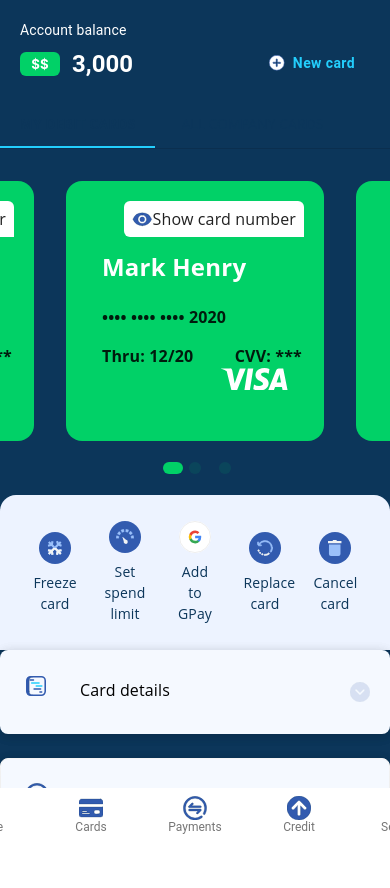
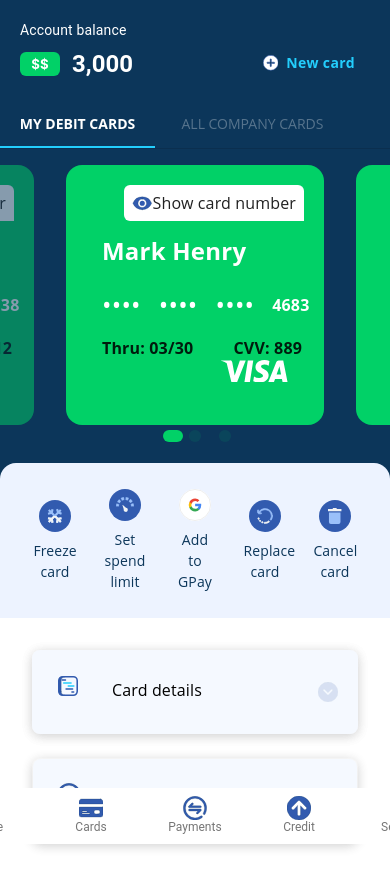
Before and after one commit to habibdeoraji/aspire-frontend, a React (Create React App) app: page /cards in a window 390 px wide. Shown: the top 888 px of the page. Before the commit the page ends 844 px from the top, so only its background shows below. Built offline with nearby package versions, Linux system fonts and the light colour scheme.

Commit message:
update card is done

```diff
--- a/src/App.js
+++ b/src/App.js
@@ -10,8 +10,13 @@ import Cards from "./pages/Cards";
 import Payments from "./pages/Payments";
 import Credit from "./pages/Credit";
 import Settings from "./pages/Settings";
+import { useEffect } from "react";
+import { initializeData } from "./services/mockApiService";
 
 const App = () => {
+  useEffect(() => {
+    initializeData();
+  },[])
   return (
     <Router>
       <Routes>
--- a/src/components/Cards/BalanceInfo.jsx
+++ b/src/components/Cards/BalanceInfo.jsx
@@ -1,10 +1,10 @@
 import React from "react";
-import { Typography, Button, Box, useMediaQuery } from "@material-ui/core";
-import { ReactComponent as AddIcon } from "./../../assets/icons/add.svg";
+import { Typography, Box, useMediaQuery } from "@material-ui/core";
 import CurrencyChip from "./CurrencyChip";
 import { useTheme } from "@emotion/react";
+import AddCardModal from "../Modals/AddCardModal";
 
-function BalanceInfo() {
+const BalanceInfo = ({reftechCards}) => {
   const theme = useTheme();
   const isMobile = useMediaQuery(theme.breakpoints.down("sm"));
 
@@ -16,7 +16,7 @@ function BalanceInfo() {
   };
 
   const balanceTextStyle = {
-    color: isMobile?'white':"black",
+    color: isMobile ? "white" : "black",
     margin: 0,
     fontSize: "14px",
     marginBottom: "8px",
@@ -28,16 +28,7 @@ function BalanceInfo() {
     color: isMobile ? "white" : "black",
   };
 
-  const buttonStyle = isMobile ? {
-    // backgroundColor: theme.palette.primary[100],
-    color: theme.palette.primary[100],
-    fontWeight: "bold",
-    border:'none'
-  } :{
-    backgroundColor: theme.palette.primary[200],
-    color: theme.palette.common.white,
-    fontWeight: "bold",
-  };
+
 
   return (
     <Box style={balanceStyle}>
@@ -52,15 +43,9 @@ function BalanceInfo() {
           </Typography>
         </Box>
       </Box>
-      <Button
-        variant="outlined"
-        startIcon={<AddIcon  style={{ color: isMobile && theme.palette.primary[100] }} />}
-        style={{ ...buttonStyle, textTransform: 'none' }}
-      >
-        New card
-      </Button>
+      <AddCardModal/>
     </Box>
   );
-}
+};
 
 export default BalanceInfo;
--- a/src/components/Cards/CardsTabs.jsx
+++ b/src/components/Cards/CardsTabs.jsx
@@ -5,18 +5,18 @@ import TabContext from "@mui/lab/TabContext";
 import TabList from "@mui/lab/TabList";
 import TabPanel from "@mui/lab/TabPanel";
 import { useTheme } from "@emotion/react";
-import {
-    useMediaQuery
-} from "@mui/material";
+// import {
+//     useMediaQuery
+// } from "@mui/material";
+import { useMediaQuery } from "@material-ui/core";
 import MyDebitCard from "./MyDebitCard";
 
-
-export default function LabTabs() {
+const CardTabs=()=> {
   const theme = useTheme();
   const isMobile = useMediaQuery(theme.breakpoints.down("sm"));
 
-    const [value, setValue] = useState("1");
-
+  const [value, setValue] = useState("1");
+  console.log("isMobile", isMobile);
 
   const handleChange = (event, newValue) => {
     setValue(newValue);
@@ -27,16 +27,20 @@ export default function LabTabs() {
   //   color: isMobile?'white':theme.palette.grey[400],
   // };
 
-    const containerCustomStyle = isMobile ? {
-        padding: 0 ,
+  const containerCustomStyle = isMobile
+    ? {
+        padding: 0,
         backgroundColor: theme.palette.primary[300],
-    }: {
-    padding: '2.5rem',
-    border: `1px solid ${theme.palette.white[500]}`,
-    boxShadow: '0px 2px 12px rgba(0, 0, 0, 0.1)',
-    backgroundColor:'white',
-  };
+      }
+    : {
+        padding: "2.5rem",
+        border: `1px solid ${theme.palette.white[500]}`,
+        boxShadow: "0px 2px 12px rgba(0, 0, 0, 0.1)",
+        backgroundColor: "white",
+      };
 
+  const color = isMobile ? theme.palette.primary[300] : theme.palette.grey[400];
+  console.log("color", color);
   return (
     <Box sx={{ width: "100%", typography: "body1" }}>
       <TabContext value={value}>
@@ -55,24 +59,27 @@ export default function LabTabs() {
               value="1"
               sx={{
                 width: "155px",
-                fontWeight: value === "1" ? "bold" : 'normal',
+                fontWeight: value === "1" ? "bold" : "normal",
                 opacity: value === "1" ? "100%" : "30%",
-                color:isMobile ?theme.palette.primary[300]:theme.palette.grey[400],
               }}
+              style={{ color: "white" }}
             />
             <Tab
               label="All company cards"
               value="2"
               sx={{
                 width: "195px",
-                fontWeight: value === "2" ? "bold" : 'normal',
+                fontWeight: value === "2" ? "bold" : "normal",
                 opacity: value === "2" ? "100%" : "30%",
-                color:isMobile ?theme.palette.primary[300]:theme.palette.grey[400],
               }}
+              style={{ color: "white" }}
             />
           </TabList>
         </Box>
-        <TabPanel value="1" style={{...containerCustomStyle, marginTop:'1rem' }}>
+        <TabPanel
+          value="1"
+          style={{ ...containerCustomStyle, marginTop: "1rem" }}
+        >
           <MyDebitCard />{" "}
         </TabPanel>
         <TabPanel value="2">All company cards</TabPanel>
@@ -80,3 +87,6 @@ export default function LabTabs() {
     </Box>
   );
 }
+
+
+export default CardTabs;
--- a/src/components/Cards/MyDebitCard.jsx
+++ b/src/components/Cards/MyDebitCard.jsx
@@ -1,39 +1,51 @@
-import React,{useState} from "react";
+import React, { useState, useEffect } from "react";
 import {
   Box,
-  Card,
   Typography,
   Button,
   IconButton,
-  List,
-  ListItem,
   ListItemIcon,
   ListItemText,
-  Divider,
   useMediaQuery,
+  useTheme,
 } from "@mui/material";
+
+import {
+  getCards,
+  updateCard,
+  deleteCard,
+} from "./../../services/mockApiService";
 
 import { ReactComponent as FreezeCardIcon } from "./../../assets/icons/Freeze card.svg";
 import { ReactComponent as SetSpendLimitIcon } from "./../../assets/icons/Set spend limit.svg";
 import { ReactComponent as AddtoGpayIcon } from "./../../assets/icons/GPay.svg";
 import { ReactComponent as ReplaceCardIcon } from "./../../assets/icons/Replace card.svg";
 import { ReactComponent as CancelCardIcon } from "./../../assets/icons/Deactivate card.svg";
-
 import { ReactComponent as CardDetailsIcon } from "./../../assets/icons/Group 11889.svg";
 import { ReactComponent as PaymentsIcon } from "./../../assets/icons/Payments.svg";
-
 import { ReactComponent as UpArrowIcon } from "./../../assets/icons/up-arrow.svg";
 import { ReactComponent as DownArrowIcon } from "./../../assets/icons/down-arrow.svg";
 
-import DebitCard from "../ElementaryComponents/DebitCard";
-import { useTheme } from "@emotion/react";
 import CardCarousel from "../ElementaryComponents/CardCarousal";
 
 const MyDebitCard = () => {
   const theme = useTheme();
-  const [showCardDetails,setShowCardDetails]=useState(false)
+  const [showCardDetails, setShowCardDetails] = useState(false);
   const [showRecentTransactions, setShowRecentTransactions] = useState(false);
   const isMobile = useMediaQuery(theme.breakpoints.down("sm"));
+  const [cards, setCards] = useState([]);
+  const [activeCard, setActiveCard] = useState(null);
+
+  useEffect(() => {
+    getCards().then((fetchedCards) => setCards(fetchedCards));
+  }, []);
+
+  useEffect(() => {
+    setActiveCard(cards[0]);
+  }, [cards, cards?.length]);
+
+  console.log("cards", cards);
+  console.log("activeCard", activeCard);
 
   const customActionButtonStyle = {
     width: "20%",
@@ -48,6 +60,25 @@ const MyDebitCard = () => {
     marginTop: "0.5rem",
   };
 
+  const handleCardFreeze = () => {
+    const cardsData = JSON.parse(JSON.stringify(cards));
+    const index = cardsData.findIndex((card) => card.id === activeCard.id);
+
+    if (index !== -1) {
+      const updatedCardData = {
+        ...activeCard,
+        card_frozen_status: !activeCard?.card_frozen_status,
+      };
+      cardsData[index] = updatedCardData;
+      setCards(cardsData);
+    updateCard(cardsData)
+    }
+    setCards(cardsData);
+    updateCard(cardsData)
+  };
+
+  console.log("card updated", cards);
+
   return (
     <Box
       sx={{
@@ -60,11 +91,12 @@ const MyDebitCard = () => {
       {/* Debit Card Section */}
       <Box
         sx={{
-          width: { xs: "100%", md: "48%" },
+          width: { xs: "100%", md: "52%" },
           backgroundColor: isMobile && "#0C365A",
         }}
       >
-        <CardCarousel/>
+        <CardCarousel cards={cards} setActiveCard={setActiveCard} />
+
         {/* Action Buttons for the Card */}
         <Box
           sx={{
@@ -74,14 +106,19 @@ const MyDebitCard = () => {
             borderBottomLeftRadius: isMobile ? 0 : "1rem",
             borderBottomRightRadius: isMobile ? 0 : "1rem",
             marginTop: "2rem",
+            marginLeft: isMobile ? "0" : "1rem",
+            marginRight: isMobile ? "0" : "1rem",
             padding: "1.25rem",
             backgroundColor: theme.palette.white[300],
           }}
         >
-          <Button style={{ ...customActionButtonStyle }}>
+          <Button
+            style={{ ...customActionButtonStyle }}
+            onClick={handleCardFreeze}
+          >
             <FreezeCardIcon />
             <Typography sx={{ ...customActionTexStyle, textTransform: "none" }}>
-              Freeze card
+              {activeCard?.card_frozen_status ? "Unfreeze card" : "Freeze card"}
             </Typography>
           </Button>
           <Button style={{ ...customActionButtonStyle }}>
@@ -116,52 +153,84 @@ const MyDebitCard = () => {
         sx={{
           width: { xs: "100%", md: "45%" },
           border: isMobile && "none",
-          display: 'flex',
-          flexDirection:'column',
-          gap:'1.5rem'
+          display: "flex",
+          flexDirection: "column",
+          gap: "1.5rem",
+          padding: isMobile ? "2rem" : "0",
+          paddingBottom: isMobile ? "5rem" : 0,
+          background: "white",
+          zIndex: 10,
         }}
       >
-        <Box style={{ borderRadius: '8px', boxShadow: '0 2px 12px rgba(0, 0, 0, .1)' }}>
-          <Box style={{
-            display: 'flex',
-            padding: '1.5rem',
-            backgroundColor: theme.palette.white[200],
-            borderRadius: '8px',
-            boxShadow: '0 2px 12px rgba(0, 0, 0, .1)'
-          }}>
+        <Box
+          style={{
+            borderRadius: "8px",
+            boxShadow: "0 2px 12px rgba(0, 0, 0, .1)",
+          }}
+        >
+          <Box
+            style={{
+              display: "flex",
+              padding: "1.5rem",
+              backgroundColor: theme.palette.white[200],
+              borderRadius: "8px",
+              boxShadow: "0 2px 12px rgba(0, 0, 0, .1)",
+            }}
+          >
             <ListItemIcon>
               <CardDetailsIcon />
             </ListItemIcon>
             <ListItemText primary="Card details" />
-            <IconButton edge="end" aria-label="details" onClick={()=> setShowCardDetails(!showCardDetails)}>
-              {showCardDetails ?<UpArrowIcon/>:<DownArrowIcon />}
+            <IconButton
+              edge="end"
+              aria-label="details"
+              onClick={() => setShowCardDetails(!showCardDetails)}
+            >
+              {showCardDetails ? <UpArrowIcon /> : <DownArrowIcon />}
             </IconButton>
           </Box>
-          {showCardDetails && <Box style={{padding:'1.5rem'}}>
-            <Typography>Card Details</Typography>
-          </Box>}
+          {showCardDetails && (
+            <Box style={{ padding: "1.5rem" }}>
+              <Typography>Card Details</Typography>
+            </Box>
+          )}
         </Box>
 
-        <Box style={{ borderRadius: '8px', backgroundColor:'white', border:'1px solid #FCFCFC', boxShadow: '0 2px 12px rgba(0, 0, 0, .1)' }}>
-          <Box style={{
-            display: 'flex',
-            padding: '1.5rem',
-            backgroundColor: theme.palette.white[200],
-            borderRadius: '8px',
-            boxShadow: '0 2px 12px rgba(0, 0, 0, .1)'
-          }}>
+        <Box
+          style={{
+            borderRadius: "8px",
+            backgroundColor: "white",
+            border: "1px solid #FCFCFC",
+            boxShadow: "0 2px 12px rgba(0, 0, 0, .1)",
+          }}
+        >
+          <Box
+            style={{
+              display: "flex",
+              padding: "1.5rem",
+              backgroundColor: theme.palette.white[200],
+              borderRadius: "8px",
+              boxShadow: "0 2px 12px rgba(0, 0, 0, .1)",
+            }}
+          >
             <ListItemIcon>
               <PaymentsIcon />
             </ListItemIcon>
             <ListItemText primary="Card details" />
-            <IconButton edge="end" aria-label="details" onClick={()=>setShowRecentTransactions(!showRecentTransactions)}>
-            {showRecentTransactions ?<UpArrowIcon/>:<DownArrowIcon />}
+            <IconButton
+              edge="end"
+              aria-label="details"
+              onClick={() => setShowRecentTransactions(!showRecentTransactions)}
+            >
+              {showRecentTransactions ? <UpArrowIcon /> : <DownArrowIcon />}
             </IconButton>
           </Box>
-          {showRecentTransactions && <Box style={{padding:'1.5rem'}}>
-          <Typography>Recent Transactions</Typography>
-          <Typography>Card Details</Typography>
-          </Box>}
+          {showRecentTransactions && (
+            <Box style={{ padding: "1.5rem" }}>
+              <Typography>Recent Transactions</Typography>
+              <Typography>Card Details</Typography>
+            </Box>
+          )}
         </Box>
       </Box>
     </Box>
--- a/src/components/ElementaryComponents/CardCarousal.jsx
+++ b/src/components/ElementaryComponents/CardCarousal.jsx
@@ -6,10 +6,12 @@ import "slick-carousel/slick/slick-theme.css";
 import DebitCard from "./DebitCard";
 import { useTheme } from "@emotion/react";
 
-const CardCarousel = ({ slides = [1, 2, 3] }) => {
+const CardCarousel = ({ cards=[],setActiveCard }) => {
   const theme = useTheme();
   const isMobile = useMediaQuery(theme.breakpoints.down("sm"));
   const [currentSlide, setCurrentSlide] = useState(0);
+
+  console.log('cards',cards);
 
   // Custom styling for the dots
   const dotStyle = {
@@ -32,7 +34,15 @@ const CardCarousel = ({ slides = [1, 2, 3] }) => {
   // Carousel settings with custom dots
   const settings = {
     dots: true,
-    beforeChange: (oldIndex, newIndex) => setCurrentSlide(newIndex),
+    beforeChange: (oldIndex, newIndex) => {
+      setCurrentSlide(newIndex)
+      // const activeCardId = cards[newIndex].id;
+      setActiveCard(cards[newIndex]);
+    },
+  //   afterChange: currentIndex => {
+  //     const activeCardId = cards[currentIndex].id;
+  //     setActiveCard(activeCardId);
+  // },
     centerMode: isMobile? true:false,
     speed: 500,
     slidesToShow: 1,
@@ -50,9 +60,9 @@ const CardCarousel = ({ slides = [1, 2, 3] }) => {
 
   return (
     <Slider {...settings}>
-      {slides.map((slide, index) => (
+      {cards.map((cardDetails, index) => (
         <div key={index}>
-          <DebitCard />
+          <DebitCard cardDetails={cardDetails} />
         </div>
       ))}
     </Slider>
--- a/src/components/ElementaryComponents/DebitCard.jsx
+++ b/src/components/ElementaryComponents/DebitCard.jsx
@@ -11,12 +11,14 @@ import { ReactComponent as VisibilityIcon } from "./../../assets/icons/remove_re
 import { ReactComponent as VisaLogo } from "./../../assets/icons/Visa Logo.svg";
 import { useTheme } from "@emotion/react";
 import { Button } from "@material-ui/core";
+import ShowCardNumber from "./ShowCardNumber";
 
-const DebitCard = () => {
+const DebitCard = ({ cardDetails }) => {
   const theme = useTheme();
   const isMobile = useMediaQuery(theme.breakpoints.down("sm"));
-
   const [showCardNumber, setShowCardNumber] = useState(false);
+  const { id, name, card_number, cvv, expiry_date, card_frozen_status } =
+    cardDetails;
 
   return (
     <Card
@@ -28,8 +30,11 @@ const DebitCard = () => {
         boxShadow: "none",
         margin: isMobile && "1.5rem",
         position: "relative",
+        opacity: card_frozen_status ? "50%" : "100%",
+        cursor:card_frozen_status?'pointer':'default',
       }}
-      style={{margin:'1rem'}}
+
+      style={{ margin: "0 1rem" }}
     >
       <CardContent
         style={{
@@ -59,33 +64,56 @@ const DebitCard = () => {
         <Box
           sx={{
             display: "flex",
-            flexDirection:'column',
+            flexDirection: "column",
             justifyContent: "space-between",
-            marginTop:'2rem',
+            marginTop: "2rem",
           }}
         >
           <Typography
-            style={{ fontSize: '1.5rem', fontWeight: 'bold',color:'white', marginBottom: '1.25rem' }}
+            style={{
+              fontSize: "1.5rem",
+              fontWeight: "bold",
+              color: "white",
+              marginBottom: "1.25rem",
+            }}
           >
-            Mark Henry
+            {name}
           </Typography>
           {/* Conditionally render the card number based on showCardNumber */}
-          {showCardNumber ? (
-            <Typography sx={{ fontSize: "1rem", fontWeight:'bold', color:'white' }}>
-              1234 5678 9012 3456
+          <ShowCardNumber card_number={ card_number} show_number={showCardNumber}/>
+          {/* {showCardNumber ? (
+            <Typography
+              sx={{ fontSize: "1rem", fontWeight: "bold", color: "white" }}
+            >
+              {card_number}
             </Typography>
           ) : (
-            <Typography sx={{ fontSize: "1rem", fontWeight:'bold', color:'white' }}>
+            <Typography
+              sx={{ fontSize: "1rem", fontWeight: "bold", color: "white" }}
+            >
               •••• •••• •••• 2020
             </Typography>
-          )}
-          <Box style={{ display:'flex',width:'200px', justifyContent:'space-between', marginTop:'1rem'}}>
-          <Typography variant="body2" sx={{ fontSize: "1rem", fontWeight:'bold', color:'white' }}>
-            Thru: 12/20
+          )} */}
+          <Box
+            style={{
+              display: "flex",
+              width: "200px",
+              justifyContent: "space-between",
+              marginTop: "1rem",
+            }}
+          >
+            <Typography
+              variant="body2"
+              sx={{ fontSize: "1rem", fontWeight: "bold", color: "white" }}
+            >
+              Thru: {expiry_date}
             </Typography>
-            <Typography variant="body2" sx={{ fontSize: "1rem", fontWeight:'bold', color:'white' }}>
-            CVV: ***
-          </Typography>
+            <Typography
+              variant="body2"
+              sx={{ fontSize: "1rem", fontWeight: "bold", color: "white" }}
+            >
+              CVV: {cvv}
+            </Typography>
           </Box>
         </Box>
 
--- /dev/null
+++ b/src/components/ElementaryComponents/ShowCardNumber.jsx
@@ -0,0 +1,33 @@
+import { Typography, Box } from "@mui/material";
+import React from "react";
+
+const HiddenDots = () => {
+  return (
+    <Typography style={{ fontSize: "1.572rem",marginRight:'1rem', color:'white' }}>••••</Typography>
+  );
+};
+const ShowCardNumber = ({ card_number, show_number, is_cvv = false }) => {
+  return (
+    <Box style={{ display: "flex", alignItems: "center", gap: 2, height:'2rem', color:'white' }}>
+      {card_number?.map((number, index) => {
+        const hideNumber = !show_number && index !== 3;
+
+        return (
+          <Box key={index}>
+            {hideNumber ? (
+              <HiddenDots />
+            ) : (
+              <Typography
+                sx={{ fontSize: "1rem", fontWeight: "bold", color: "white", marginRight:'1rem' }}
+              >
+                {number}{" "}
+              </Typography>
+            )}
+          </Box>
+        );
+      })}
+    </Box>
+  );
+};
+
+export default ShowCardNumber;
--- /dev/null
+++ b/src/components/Modals/AddCardModal.jsx
@@ -0,0 +1,92 @@
+import React, { useState } from "react";
+import {
+  Modal,
+  Box,
+  TextField,
+  Button,
+  Typography,
+  useTheme,
+  useMediaQuery,
+} from "@mui/material";
+import { ReactComponent as AddIcon } from "./../../assets/icons/add.svg";
+import { addCard } from "../../services/mockApiService";
+
+const style = {
+  position: "absolute",
+  top: "50%",
+  left: "50%",
+  transform: "translate(-50%, -50%)",
+  width: 400,
+  bgcolor: "background.paper",
+  boxShadow: 24,
+    p: 4,
+  borderRadius:'12px'
+};
+
+const AddCardModal = ({reftechCards}) => {
+  const theme = useTheme();
+  const isMobile = useMediaQuery(theme.breakpoints.down("sm"));
+  const [open, setOpen] = useState(false);
+  const [cardName, setCardcardName] = useState("");
+
+  const handleOpen = () => setOpen(true);
+  const handleClose = () => setOpen(false);
+  const handleSave = () => {
+      addCard(cardName)
+      reftechCards();
+    handleClose();
+  };
+
+  const buttonStyle = isMobile
+    ? {
+        // backgroundColor: theme.palette.primary[100],
+        color: theme.palette.primary[100],
+        fontWeight: "bold",
+        border: "none",
+      }
+    : {
+        backgroundColor: theme.palette.primary[200],
+        color: theme.palette.common.white,
+        fontWeight: "bold",
+      };
+
+  return (
+    <Box>
+      <Button
+        onClick={handleOpen}
+        variant="outlined"
+        startIcon={
+          <AddIcon style={{ color: isMobile && theme.palette.primary[100] }} />
+        }
+        style={{ ...buttonStyle, textTransform: "none" }}
+      >
+        New card
+      </Button>
+      <Modal
+        open={open}
+        onClose={handleClose}
+        aria-labelledby="modal-title"
+        aria-describedby="modal-description"
+      >
+        <Box sx={style}>
+          <Typography id="modal-title" variant="h6" component="h2">
+            Enter the card name
+          </Typography>
+          <TextField
+            id="modal-description"
+            label="Card name"
+            value={cardName}
+            onChange={(e) => setCardcardName(e.target.value)}
+            fullWidth
+            margin="normal"
+          />
+          <Button onClick={handleSave} variant="contained" color="primary" style={{marginTop:'8px'}}>
+            Add
+          </Button>
+        </Box>
+      </Modal>
+    </Box>
+  );
+};
+
+export default AddCardModal;
--- a/src/pages/Cards.jsx
+++ b/src/pages/Cards.jsx
@@ -1,17 +1,27 @@
-import React from "react";
+import React,{useEffect, useState} from "react";
 import { Box, useMediaQuery } from "@mui/material";
 import BalanceInfo from "../components/Cards/BalanceInfo";
 import CardsTabs from "../components/Cards/CardsTabs";
 import { useTheme } from "@emotion/react";
+import { getCards } from "../services/mockApiService";
 
 const Cards = () => {
   const theme = useTheme();
   const isMobile = useMediaQuery(theme.breakpoints.down("sm"));
+  const [myCards, setMyCards] = useState(null);
+
+  useEffect(() => {
+    getCards().then((fetchedCards) => setMyCards(fetchedCards));
+  }, []);
+
+  const reftechCards = () => {
+    getCards().then((fetchedCards) => setMyCards(fetchedCards));
+  }
 
   return (
     <Box style={{ padding: isMobile ? 0 : "3.75rem", paddingTop: 0, }}>
-      <BalanceInfo />
-      <CardsTabs />
+      <BalanceInfo myCards={myCards} />
+      <CardsTabs myCards={myCards} />
     </Box>
   );
 };
--- /dev/null
+++ b/src/services/mockApiService.js
@@ -0,0 +1,76 @@
+import { generateCardDetails } from "../utils/helperFunctions";
+
+const initialData = [
+    {
+      id: 80915373,
+      name: "Mark Henry",
+      card_number: ["4293", "6080", "2835", "4683"],
+      cvv: 889,
+      expiry_date: "03/30",
+      card_frozen_status: false,
+    },
+    {
+      id: 30618331,
+      name: "Md Habib",
+      card_number: ["1267", "2755", "7931", "7744"],
+      cvv: 189,
+      expiry_date: "05/28",
+      card_frozen_status: false,
+    },
+    {
+      id: 48423408,
+      name: "John Doe",
+      card_number: ["8407", "3348", "3737", "6138"],
+      cvv: 112,
+      expiry_date: "12/30",
+      card_frozen_status: true,
+    },
+  ];
+
+
+// Helper function to fetch data from localStorage
+const fetchData = () => {
+    const data = localStorage.getItem('cards');
+    return data ? JSON.parse(data) : null;
+};
+
+// Helper function to save data to localStorage
+const saveData = (data) => {
+    console.log('data', data);
+    localStorage.setItem('cards', JSON.stringify(data));
+};
+
+// Initialize data
+export const initializeData = () => {
+    if (!fetchData()) {
+        saveData(initialData);
+    }
+};
+
+// Get all cards
+export const getCards = () => {
+    return Promise.resolve(fetchData());
+};
+
+// Add a new card
+export const addCard = (cardName) => {
+    const data = fetchData();
+    const newCard = generateCardDetails(cardName);
+    const newData = [...data, newCard];
+    saveData(newData);
+    return Promise.resolve(newCard);
+};
+
+// Update an existing card
+export const updateCard = (cards) => {
+    saveData(cards);
+    return Promise.resolve(cards);
+};
+
+// Delete a card
+export const deleteCard = (id) => {
+    const data = fetchData();
+    const newData = data.filter(c => c.id !== id);
+    saveData(newData);
+    return Promise.resolve(id);
+};
--- /dev/null
+++ b/src/utils/helperFunctions.js
@@ -0,0 +1,28 @@
+const generateId = () => {
+  return Math.floor(Math.random() * (99999999 - 10000000 + 1)) + 10000000;
+};
+
+const generateCardPart = () => {
+  return String(Math.floor(Math.random() * (9999 - 1000 + 1)) + 1000);
+};
+
+const generateCVV = () => {
+  return Math.floor(Math.random() * (999 - 100 + 1)) + 100;
+};
+
+const generateExpiryDate = () => {
+  const month = Math.floor(Math.random() * (12 - 1 + 1)) + 1;
+  const year = Math.floor(Math.random() * (30 - 22 + 1)) + 23;
+  return `${month.toString().padStart(2, "0")}/${year}`;
+};
+
+export const generateCardDetails = (cardName) => {
+  const cardData = {
+    id: generateId(),
+    name: cardName,
+    card_number: Array.from({ length: 4 }, generateCardPart),
+    cvv: generateCVV(),
+    expiry_date: generateExpiryDate(),
+  };
+  return cardData;
+};
```
